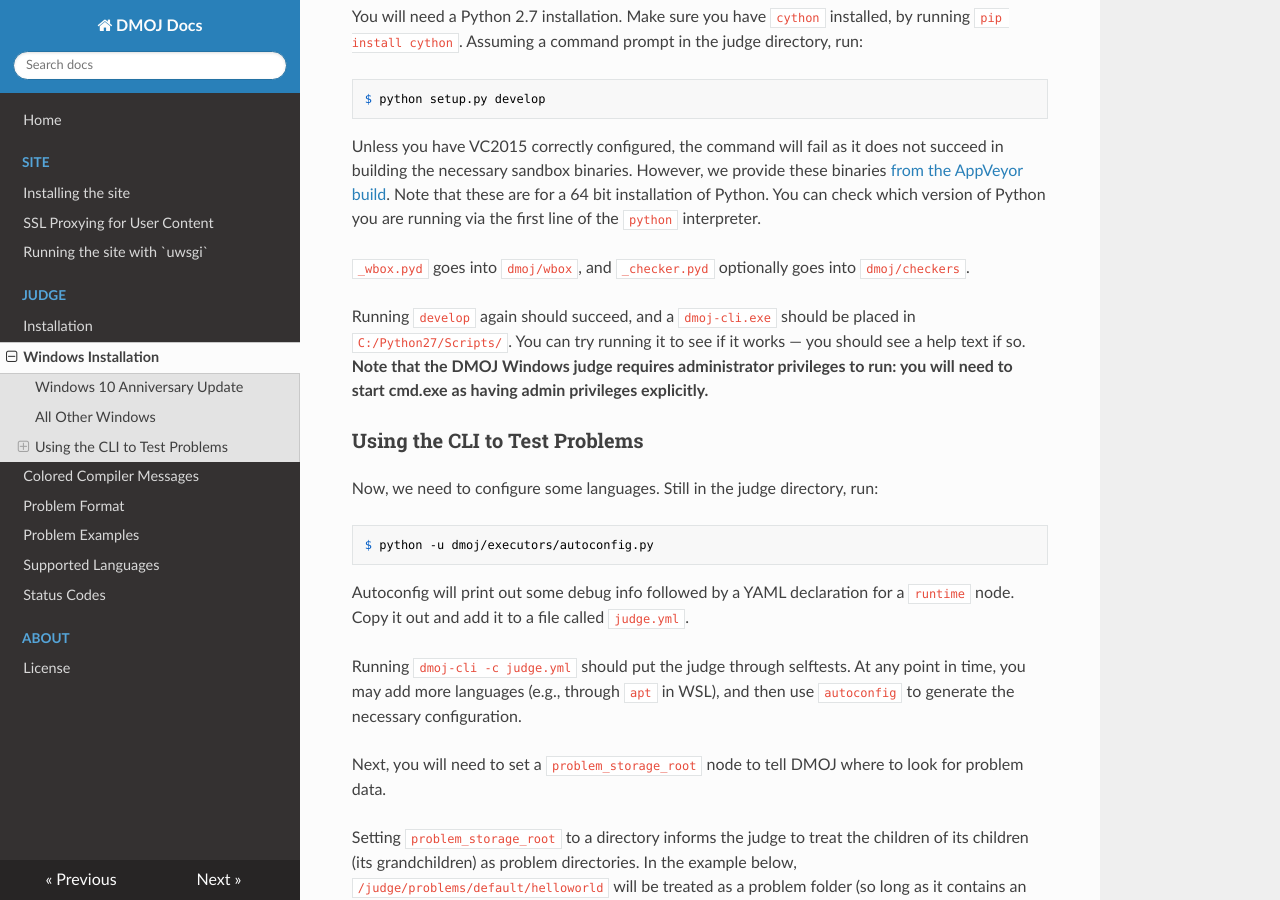
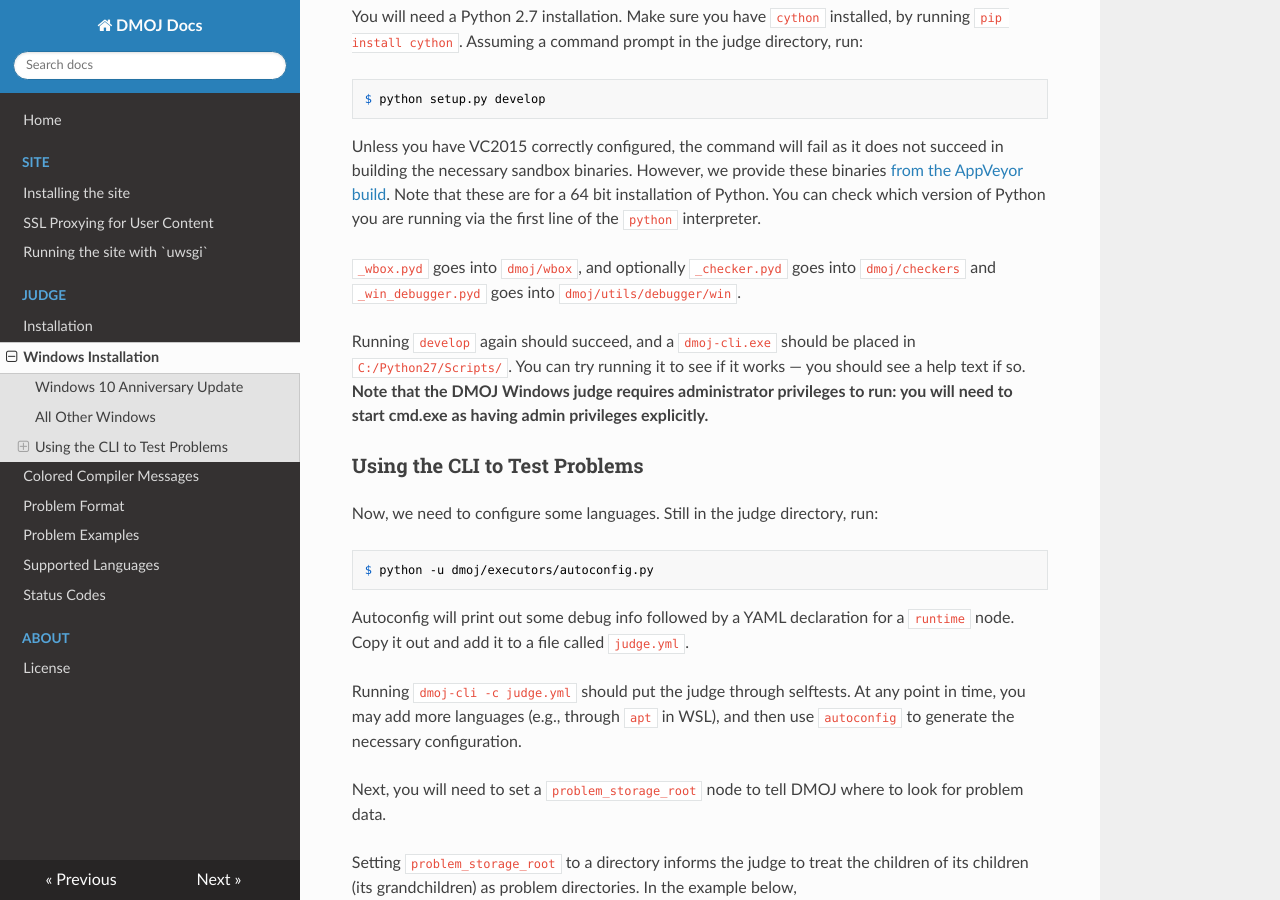
Before and after one commit to DMOJ/docs, an MkDocs documentation site: the page built from docs/judge/windows_installation.md, in a window 1280 px wide and 900 px high, scrolled down 491 px. Built offline with MkDocs 1.6.1, drawn with Linux system fonts in a browser that asks for light colours; nearby versions of some CDN libraries; old or Windows-style settings are respelled for this version of MkDocs.

Commit message:
Update windows_installation.md

```diff
--- a/docs/judge/windows_installation.md
+++ b/docs/judge/windows_installation.md
@@ -17,7 +17,7 @@
 
 Unless you have VC2015 correctly configured, the command will fail as it does not succeed in building the necessary sandbox binaries. However, we provide these binaries [from the AppVeyor build](https://ci.appveyor.com/project/quantum5/judge/build/artifacts). Note that these are for a 64 bit installation of Python. You can check which version of Python you are running via the first line of the `python` interpreter.
 
-`_wbox.pyd` goes into `dmoj/wbox`, and `_checker.pyd` optionally goes into `dmoj/checkers`.
+`_wbox.pyd` goes into `dmoj/wbox`, and optionally `_checker.pyd` goes into `dmoj/checkers` and `_win_debugger.pyd` goes into `dmoj/utils/debugger/win`.
 
 Running `develop` again should succeed, and a `dmoj-cli.exe` should be placed in `C:/Python27/Scripts/`. You can try running it to see if it works &mdash; you should see a help text if so. **Note that the DMOJ Windows judge requires administrator privileges to run: you will need to start cmd.exe as having admin privileges explicitly.**
 
```
